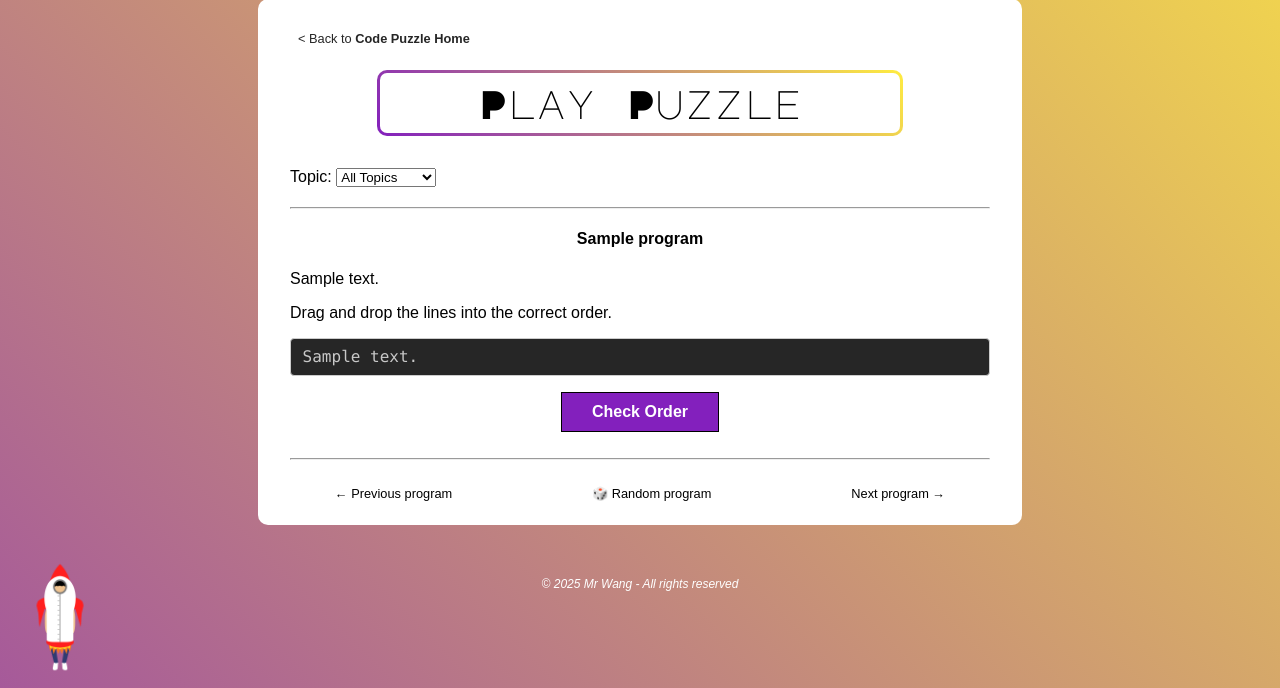
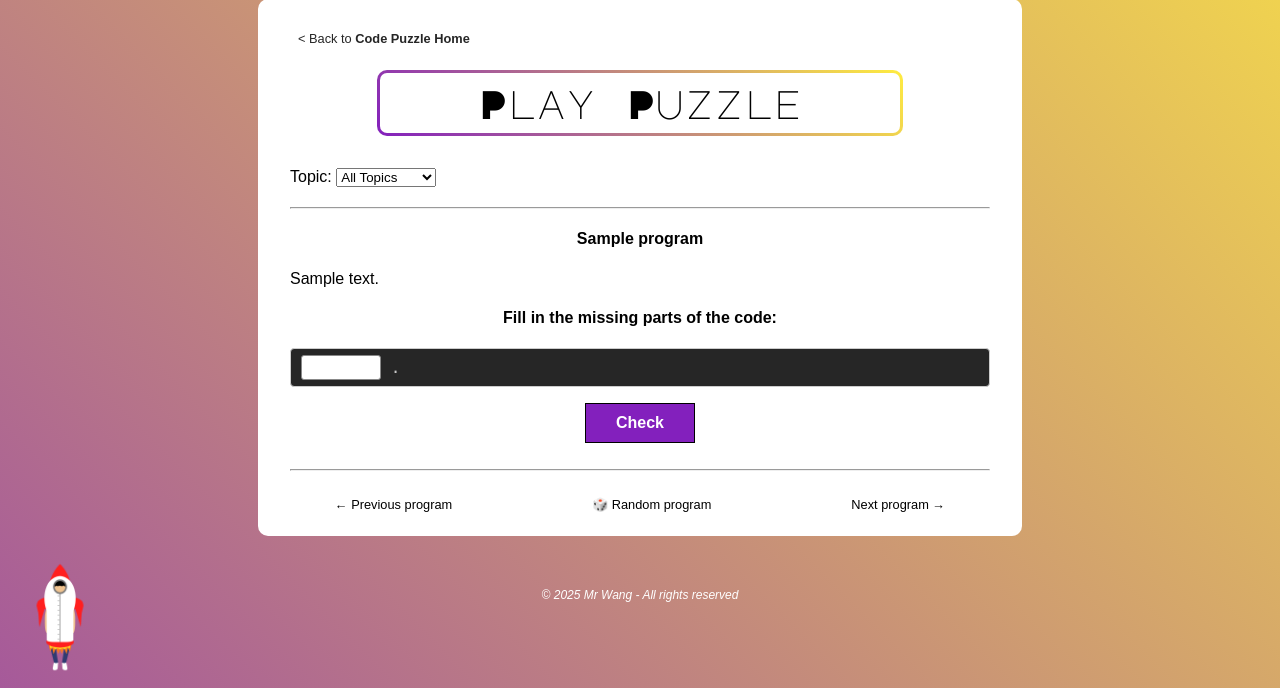
Before and after one commit to timo-w/mrwang, a Django app: page /code_puzzles/play in a window 1280 px wide. Shown: the part 112-800 px from the top of the page. Run offline with Django 5.2, Linux system fonts and the light colour scheme; tables that the repository leaves empty hold one stand-in row (values such as "Sample post"); some libraries are stand-ins or nearby versions.

Commit message:
Mostly working fill-in-the-blanks - but with bug where some words are removed during highlightVB function call.

```diff
--- a/code_puzzles/static/code_puzzles/css/code_highlighting.css
+++ b/code_puzzles/static/code_puzzles/css/code_highlighting.css
@@ -26,6 +26,8 @@ code[class*="language-"] {
     font-weight: 600;
 }
 
+
+/* Reorder puzzles styles */
 .sortable-item {
     background: var(--main-gray);
     color: var(--main-lightgray);
@@ -43,3 +45,49 @@ code[class*="language-"] {
 .sortable-item.sortable-ghost {
     opacity: 0.5;
 }
+
+
+/* Fill-in-the-blanks puzzle styles */
+.blank-input {
+    border: 1px solid #888;
+    padding: 2px 4px;
+    font-family: monospace;
+    font-size: 1rem;
+}
+
+.blank-correct {
+    background-color: rgba(0,255,0,0.2);
+    border-color: green;
+    color: var(--main-lightgray);
+}
+
+.blank-wrong {
+    background-color: rgba(255,0,0,0.2);
+    border-color: red;
+    color: var(--main-lightgray);
+}
+
+/* Make fill-blank code lines match sortable-item style */
+.code-line.sortable-item {
+    cursor: default;
+    user-select: text;
+    font-family: Consolas, Monaco, 'Andale Mono', 'Ubuntu Mono', monospace;
+}
+
+.code-line.sortable-item:active {
+    cursor: default;
+}
+
+/* Make inputs fit nicely inside Prism-highlighted code */
+.code-line code {
+    white-space: pre-wrap;
+}
+
+.blank-input {
+    font-family: monospace;
+    font-size: 1rem;
+    padding: 2px 4px;
+    border: 1px solid #888;
+    border-radius: 3px;
+    vertical-align: baseline;
+}
--- a/code_puzzles/static/code_puzzles/css/play.css
+++ b/code_puzzles/static/code_puzzles/css/play.css
@@ -62,12 +62,12 @@ p#resultMessage {
 
 /* Animation for correct answer */
 .correct-line {
-    animation: highlightPulse 1.5s;
+    animation: highlightPulse 1.0s;
 }
 @keyframes highlightPulse {
-    0%   { background-color: #eeeeee; }
+    0%   { background-color: var(--main-gray); }
     40%  { background-color: rgba(0,255,0,0.3); }
-    100% { background-color: #eeeeee; }
+    100% { background-color: var(--main-gray; }
 }
 
 
--- a/code_puzzles/static/code_puzzles/js/code_functions.js
+++ b/code_puzzles/static/code_puzzles/js/code_functions.js
@@ -37,42 +37,60 @@ function indentVB(code) {
     return indented.join("\n");
 }
 
-// Colour highlight VB code
-function highlightVB(code) {
-    let html = code;
+// Colour highlight VB code (input-aware)
+function highlightVB(codeHtml) {
+    // codeHtml may already contain HTML (e.g. <input ...>)
+    let html = String(codeHtml);
 
-    // 1. Extract strings and replace with placeholders so they won't be touched.
+    // 1. Extract input fields (blanks) so highlighting won't touch HTML tags
+    const inputMatches = [];
+    html = html.replace(/<input\b[^>]*>/gi, match => {
+        const placeholder = `__INP${inputMatches.length}__`;
+        inputMatches.push(match);
+        return placeholder;
+    });
+
+    // 2. Extract strings and replace with placeholders so they won't be touched.
     const stringMatches = [];
     html = html.replace(/"([^"]*)"/g, (match) => {
         const placeholder = `__STR${stringMatches.length}__`;
-        stringMatches.push(match);
+        stringMatches.push(match); // keep full quoted text including quotes
         return placeholder;
     });
 
-    // 2. Highlight numbers (outside strings only)
+    // At this point html has no <input...> and no "..." substrings
+
+    // 3. Highlight numbers (outside strings / inputs)
     html = html.replace(/\b\d+(\.\d+)?\b/g, (match) => {
         return `<span class="vb-number">${match}</span>`;
     });
 
-    // 3. Highlight keywords
+    // 4. Highlight keywords
     const keywords = [
         "If", "Then", "Else", "ElseIf", "End", "Sub", "Function",
         "While", "For", "Do", "Loop", "Next", "Dim", "As",
         "And", "Or", "Not", "Return"
     ];
+    // Use word boundaries, but keep case-insensitive for safety (VB keywords usually TitleCase)
     const kwRegex = new RegExp(`\\b(${keywords.join("|")})\\b`, "g");
     html = html.replace(kwRegex, `<span class="vb-keyword">$1</span>`);
 
-    // 4. Highlight function calls
+    // 5. Highlight function calls
     const funcs = ["MsgBox", "InputBox", "Len", "Rnd", "Math", "Round"];
     const fnRegex = new RegExp(`\\b(${funcs.join("|")})\\b`, "g");
     html = html.replace(fnRegex, `<span class="vb-func">$1</span>`);
 
-    // 5. Put the strings back, fully green
+    // 6. Put the strings back, fully green (or use your vb-string style)
     stringMatches.forEach((str, i) => {
+        // str includes surrounding quotes e.g. "\"Hello\""
         const safe = `<span class="vb-string">${str}</span>`;
         html = html.replace(`__STR${i}__`, safe);
     });
 
+    // 7. Put blanks (input fields) back
+    inputMatches.forEach((inp, i) => {
+        html = html.replace(`__INP${i}__`, inp);
+    });
+
     return html;
 }
--- a/code_puzzles/static/code_puzzles/js/play.js
+++ b/code_puzzles/static/code_puzzles/js/play.js
@@ -5,57 +5,55 @@ $(document).ready(function () {
 
     console.log("Play puzzle script loaded!");
 
+    const $resultMessage = $("#resultMessage");
+    const $checkButton = $("#checkButton");
+    const $showCorrect = $("#showCorrect");
+
+    // -----------------------------
+    // Reorder Puzzle Setup
+    // -----------------------------
+    if (PUZZLE_TYPE === "reorder") {
 
         const $sortable = $("#sortableLines");
-    const $checkButton = $("#checkButton");
-    const $resultMessage = $("#resultMessage");
 
-    // Shuffle the list items
         if ($sortable.length && $sortable.children().length > 0) {
             const items = $sortable.children().toArray();
 
             // Fisher-Yates shuffle
             for (let i = items.length - 1; i > 0; i--) {
                 const j = Math.floor(Math.random() * (i + 1));
-            const tmp = items[i];
-            items[i] = items[j];
-            items[j] = tmp;
+                [items[i], items[j]] = [items[j], items[i]];
             }
 
             $sortable.empty();
             items.forEach(it => $sortable.append(it));
-
         }
 
         // Apply VB syntax highlighting
         $("#sortableLines code").each(function () {
             const raw = $(this).text();
-
             $(this).html(highlightVB(raw));
         });
 
-    // Now Sortable
+        // Enable SortableJS
         if ($sortable.length) {
             new Sortable($sortable[0], { animation: 150 });
         }
 
-    // Check button
-    $checkButton.on("click", function () {
+        // Check order button
+        $checkButton.on("click", function (e) {
+            e.preventDefault();
             const userOrder = $("#sortableLines .sortable-item")
-            .map(function () {
-                return parseInt($(this).data("line-number"));
-            })
+                .map(function () { return parseInt($(this).data("line-number")); })
                 .get();
 
             const correctOrder = [...userOrder].slice().sort((a, b) => a - b);
-
             const isCorrect = JSON.stringify(userOrder) === JSON.stringify(correctOrder);
 
             if (isCorrect) {
                 $resultMessage.html("<b style='color: green;'>Correct!</b>");
-            $("#showCorrect").hide();
-            $("#checkButton").hide();
-            // Confetti!
+                $showCorrect.hide();
+                $checkButton.hide();
                 confetti({ particleCount: 100, angle: 90, spread: 100, origin: { x: 0.5, y: 1 } });
                 $("#sortableLines .sortable-item").each(function () {
                     $(this).addClass("correct-line");
@@ -63,73 +61,182 @@ $(document).ready(function () {
                 });
             } else {
                 $resultMessage.html("<b style='color: red;'>Not correct. Try again!</b>");
-            $("#showCorrect").show();   // reveal the button
-            // Shake program lines
+                $showCorrect.show();
                 $("#sortableLines").addClass("incorrect-shake");
                 setTimeout(() => $("#sortableLines").removeClass("incorrect-shake"), 400);
             }
         });
 
         // Show correct order
-    $("#showCorrect").on("click", function () {
+        $showCorrect.on("click", function () {
             const $list = $("#sortableLines");
-
-        // Sort DOM nodes by line_number
             const sortedItems = $list.children(".sortable-item")
                 .toArray()
-            .sort((a, b) => {
-                const A = parseInt($(a).data("line-number"));
-                const B = parseInt($(b).data("line-number"));
-                return A - B;
+                .sort((a, b) => parseInt($(a).data("line-number")) - parseInt($(b).data("line-number")));
+            $list.empty();
+            sortedItems.forEach(item => $list.append(item));
+            $resultMessage.html("<b style='color: blue;'>Correct order shown.</b>");
+            $showCorrect.hide();
+            $checkButton.hide();
+        });
+    }
+
+    // -----------------------------
+    // Fill-in-the-blank Puzzle Setup
+    // -----------------------------
+    else if (PUZZLE_TYPE === "fill_blank") {
+
+        const $container = $("#fillBlanks");
+        const lines = $container.find(".code-line");
+
+        // Collect all word positions
+        const wordPositions = [];
+
+        $container.find(".code-line").each(function (lineIndex) {
+            let text = $(this).text();
+            const words = text.split(/(\s+)/);
+
+            let insideString = false; // state machine: inside " ... " ?
+
+            for (let wordIndex = 0; wordIndex < words.length; wordIndex++) {
+                const w = words[wordIndex];
+
+                // Count quotes in this chunk
+                const quoteCount = (w.match(/"/g) || []).length;
+
+                // If we are currently outside a string, this word is blankable
+                // only if it contains no quotes that *start* a literal.
+                if (!insideString && quoteCount === 0 && w.trim()) {
+                    wordPositions.push({ lineIndex, wordIndex, originalWord: w });
+                }
+
+                // Flip inside/outside when passing quotes
+                // If quoteCount is odd, we toggle the state.
+                if (quoteCount % 2 === 1) {
+                    insideString = !insideString;
+                }
+            }
         });
 
-        // Replace with the correct order
-        $list.empty();
-        sortedItems.forEach(item => $list.append(item));
+        // Pick 1 or 2 blanks for the whole program
+        const blanksCount = Math.min(wordPositions.length, Math.floor(Math.random() * 4) + 1);
+        const chosen = [];
+        while (chosen.length < blanksCount) {
+            const idx = Math.floor(Math.random() * wordPositions.length);
+            if (!chosen.includes(idx)) chosen.push(idx);
+        }
 
-        $resultMessage.html("<b style='color: blue;'>Correct order shown.</b>");
+        // Apply blanks
+        chosen.forEach(i => {
+            const { lineIndex, wordIndex } = wordPositions[i];
+            const $line = lines.eq(lineIndex);
 
-        // Hide buttons
-        $("#showCorrect").hide();
-        $("#checkButton").hide();
+            // Split preserving whitespace
+            const words = $line.text().split(/(\s+)/);
+
+            let raw = words[wordIndex];
+
+            const match = raw.match(/^([A-Za-z0-9_]+)(.*)$/);
+
+            if (match) {
+                const core = match[1];
+                const tail = match[2];
+
+                words[wordIndex] =
+                    `<input type="text"
+                        class="blank-input"
+                        data-answer="${core}"
+                        size="${Math.max(core.length, 3)}">` + tail;
+
+            } else {
+                words[wordIndex] =
+                    `<input type="text"
+                        class="blank-input"
+                        data-answer="${raw}"
+                        size="${Math.max(raw.length, 3)}">`;
+            }
+
+            // Update line HTML
+            $line.html(words.join(""));
+
+            // Highlight lines which have inputs
+            const highlighted = highlightVB($line.html());
+            $line.html(highlighted);
+        });
+        // Apply VB syntax highlighting for rest of code
+        $("#fillBlanks code").each(function () {
+            const raw = $(this).text();
+            $(this).html(highlightVB(raw));
+        });
+2
+        $("#checkButton").on("click", function () {
+            let allCorrect = true;
+
+            $(".blank-input").each(function () {
+                const user = $(this).val().trim();
+                const correct = $(this).data("answer");
+
+                if (user.toLowerCase() === correct.toLowerCase()) {
+                    $(this).addClass("blank-correct");
+                    $(this).removeClass("blank-wrong");
+                } else {
+                    $(this).addClass("blank-wrong");
+                    $(this).removeClass("blank-correct");
+                    allCorrect = false;
+                }
             });
 
-    // Prev / Next navigation handlers
-    function goToIndex(i) {
-        if (typeof PROGRAM_COUNT !== "undefined" && PROGRAM_COUNT > 0) {
-            i = (i + PROGRAM_COUNT) % PROGRAM_COUNT;
+            if (allCorrect) {
+                $("#resultMessage").html("<b style='color: green;'>All correct!</b>");
+                $("#checkButton").hide();
+                $("#showCorrect").hide();
+                // Confetti effect
+                confetti({ particleCount: 100, angle: 90, spread: 100, origin: { x: 0.5, y: 1 } });
+            } else {
+                $("#resultMessage").html("<b style='color: red;'>Not quite, try again.</b>");
+                $("#showCorrect").show();
+                // Shake effect
+                $("#fillBlanks").addClass("incorrect-shake");
+                setTimeout(() => $("#fillBlanks").removeClass("incorrect-shake"), 400);
+            }
+        });
+
+        // Show answers
+        $("#showCorrect").on("click", function () {
+            $(".blank-input").each(function () {
+                const answer = $(this).data("answer");
+                $(this).val(answer);
+                $(this).addClass("blank-correct");
+                $(this).removeClass("blank-wrong");
+            });
+
+            $("#resultMessage").html("<b style='color: blue;'>Answers shown.</b>");
+            $("#checkButton").hide();
+            $("#showCorrect").hide();
+        });
+
     }
 
+    // -----------------------------
+    // Program Navigation
+    // -----------------------------
+    function goToIndex(i) {
+        if (PROGRAM_COUNT > 0) i = (i + PROGRAM_COUNT) % PROGRAM_COUNT;
         const url = new URL(window.location.href);
         url.searchParams.set("i", i);
-
-        if (typeof TOPIC !== "undefined" && TOPIC) {
-            url.searchParams.set("topic", TOPIC);
-        } else {
-            url.searchParams.delete("topic");
-        }
-
+        if (TOPIC) url.searchParams.set("topic", TOPIC);
+        else url.searchParams.delete("topic");
         window.location.href = url.toString();
     }
 
-    // Random program
     $("#randomProgram").on("click", function () {
-        if (PROGRAM_COUNT === 0) {return;}
+        if (PROGRAM_COUNT === 0) return;
         let rand = Math.floor(Math.random() * PROGRAM_COUNT);
-
-        // Avoid picking the current program if possible
-        if (PROGRAM_COUNT > 1 && rand === CURRENT_INDEX) {
-            rand = (rand + 1) % PROGRAM_COUNT;
-        }
+        if (PROGRAM_COUNT > 1 && rand === CURRENT_INDEX) rand = (rand + 1) % PROGRAM_COUNT;
         goToIndex(rand);
     });
 
-    $("#prevProgram").on("click", function () {
-        goToIndex(CURRENT_INDEX - 1);
-    });
-
-    $("#nextProgram").on("click", function () {
-        goToIndex(CURRENT_INDEX + 1);
-    });
+    $("#prevProgram").on("click", function () { goToIndex(CURRENT_INDEX - 1); });
+    $("#nextProgram").on("click", function () { goToIndex(CURRENT_INDEX + 1); });
 
 });
--- a/code_puzzles/templates/code_puzzles/play.html
+++ b/code_puzzles/templates/code_puzzles/play.html
@@ -39,7 +39,9 @@
         <p>{{ program.description }}</p>
     {% endif %}
 
-    <p>Drag and drop the lines into the correct order.</p>
+    {% if puzzle_type == "reorder" %}
+
+        <h4>Drag and drop the lines into the correct order.</h4>
 
         <ul id="sortableLines" class="sortable-list">
             {% for line in lines %}
@@ -49,11 +51,24 @@
             {% endfor %}
         </ul>
 
+    {% elif puzzle_type == "fill_blank" %}
+
+        <h4>Fill in the missing parts of the code:</h4>
+
+        <div id="fillBlanks" class="fill-blanks-container">
+            {% for line in lines %}
+                <div class="code-line sortable-item language-vbnet">
+                    <code>{{ line.content }}</code>
+                </div>
+            {% endfor %}
+        </div>
+
+    {% endif %}
+
     <p id="resultMessage"></p>
-
     <div class="btn-container">
-        <button id="checkButton" class="launch-btn">Check Order</button>
-        <button id="showCorrect" class="launch-btn" style="display:none;">Show Answer</button>
+        <button id="checkButton" class="launch-btn">Check</button>
+        <button id="showCorrect" class="launch-btn" style="display:none;">Show Solution</button>
     </div>
 
     <br><hr><br>
@@ -71,6 +86,7 @@
     const PROGRAM_COUNT = {{ programs|length }};
     const CURRENT_INDEX = {{ index }};
     const TOPIC = "{{ selected_topic|default:'' }}";
+    const PUZZLE_TYPE = "{{ puzzle_type }}";
 </script>
 <script src="https://cdn.jsdelivr.net/npm/canvas-confetti@1.6.0/dist/confetti.browser.min.js"></script>
 <script src="https://cdn.jsdelivr.net/npm/sortablejs@1.15.0/Sortable.min.js"></script>
--- a/code_puzzles/views.py
+++ b/code_puzzles/views.py
@@ -1,5 +1,6 @@
 from django.shortcuts import render, get_object_or_404
 from .models import Program, Topic
+from random import choice
 
 
 # Puzzle home
@@ -34,8 +35,9 @@ def play(request):
     topic_id = request.GET.get("topic")
     index = int(request.GET.get("i", 0))
 
+    # Get all topics and programs
     topics = Topic.objects.all()
-    programs = Program.objects.all()
+    programs = Program.objects.all() # TODO: Shuffle programs
 
     if topic_id:
         programs = programs.filter(topics__id=topic_id)
@@ -43,12 +45,15 @@ def play(request):
     programs = list(programs)
 
     if programs:
-        index = index % len(programs) # wrap-around
+        index = index % len(programs)
         program = programs[index]
         lines = program.lines.all()
     else:
         program = None
         lines = []
+
+    # Choose puzzle type on every load
+    puzzle_type = choice(["reorder", "fill_blank"])
 
     context = {
         "topics": topics,
@@ -57,5 +62,6 @@ def play(request):
         "lines": lines,
         "index": index,
         "selected_topic": topic_id,
+        "puzzle_type": puzzle_type,
     }
     return render(request, "code_puzzles/play.html", context)
```
Lines whose indentation alone changed are shown as unchanged.
